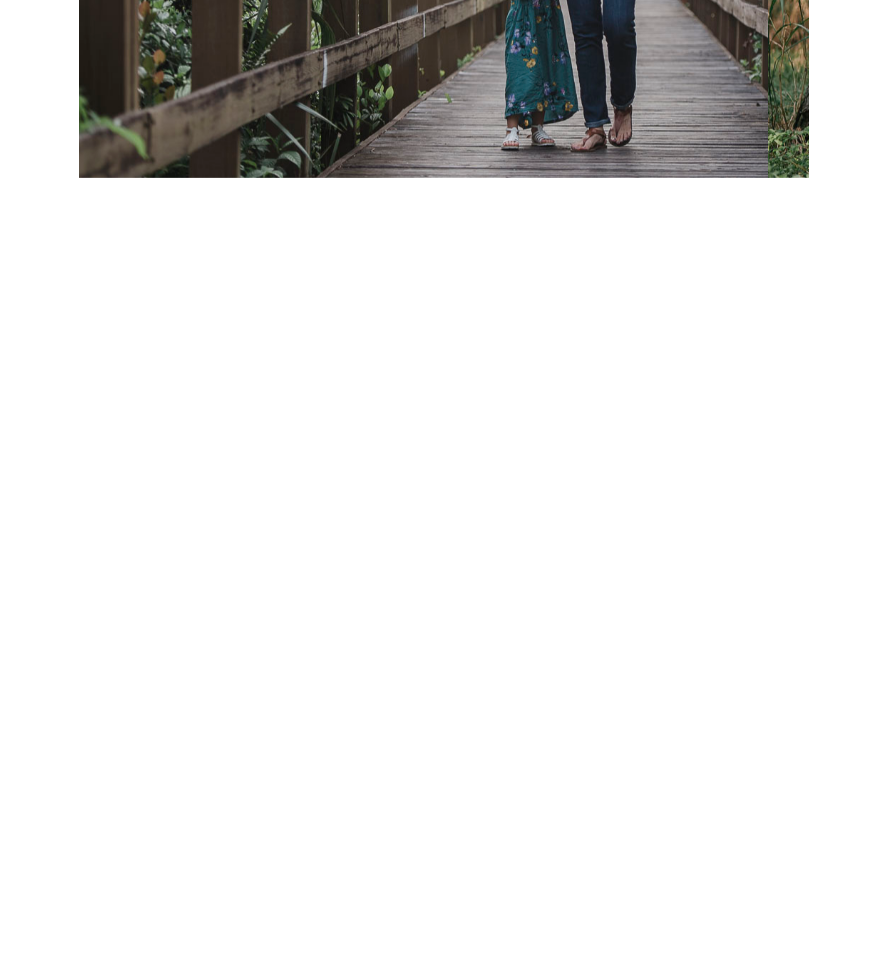
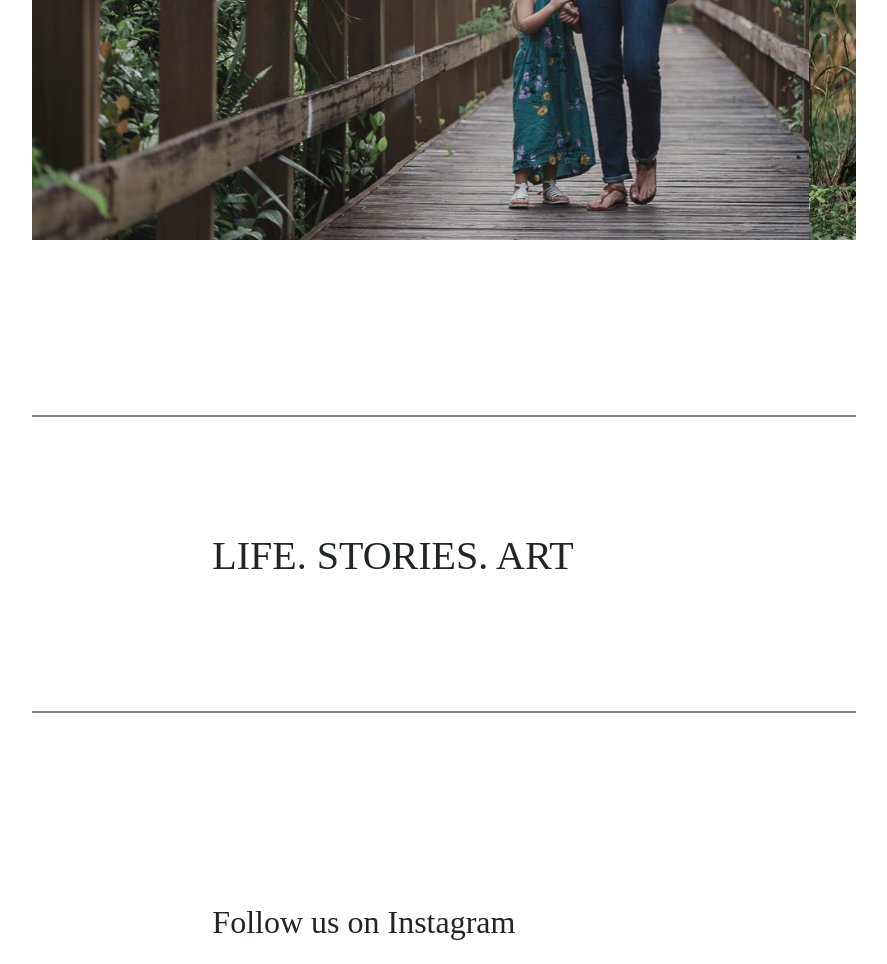
Before and after one commit to JenLivesToLearn/JBPhotography-, a plain HTML site: page index.html in a window 1280 px wide. Shown: the part 500-1464 px from the top of the page, without its empty margins (196-1083 px from the left). Before the commit the page ends 800 px from the top, so only its background shows below. Drawn offline with nearby package versions, Linux system fonts and the light colour scheme.

Commit message:
update css/html

```diff
--- a/css/styles.css
+++ b/css/styles.css
@@ -1,3 +1,4 @@
+
 .navbar {
     padding-bottom: 4.5rem;
 }
@@ -10,8 +11,29 @@ height:100px;
 padding: 0 18px;
 }
 
-.carousel-item {
+.nav-link {
+font-size: 1.2rem;
+font-family:"Montserrat-light";
+}
+.middle-container {
+    padding-top: 75px;
+}
 
+.bottom-container {
+    padding-top: 75px;
+}
+hr {
+    border: 1px solid gray;
+    margin: 100px auto;
+}
+h1 {
+    font-family:"Montserrat-light";
+    text-align:"justify";
+    padding: 15px 0 15px 180px;
+}
 
-
+h2 {
+    font-family:"Montserrat-light";
+    text-align:"justify";
+    padding: 15px 0 15px 180px;
 }
--- a/index.html
+++ b/index.html
@@ -39,7 +39,7 @@
             </ul>
         </div>
     </nav>
-    <div class="container">
+    <div class="top-container">
         <div class="row justify-content-center">
             <div class="col-8">
         <div id="carouselslidehome" class="carousel slide" data-ride="carousel">
@@ -64,7 +64,30 @@
     </div>
     </div>
     </div>
-</section>
+    <div class="middle-container">
+        <div id="slogan">
+        <div class="row justify-content-center">
+            <div class="col-8">
+            <hr/>
+      <h1>
+          <p> LIFE. STORIES. ART</p>
+      </h1>
+      <hr/>
+    </div>
+</div>
+</div>
+</div>
+<div class="bottom-container">
+    <div id="socialmedia">
+        <div class="row justify-content-center">
+                <div class="col-8">
+        <h2>
+            Follow us on Instagram
+        </h2>
+</div>
+</div>
+</div>
+</div>
 </body>
 
 </html>
```
Also changed, not shown: 1 other file.
